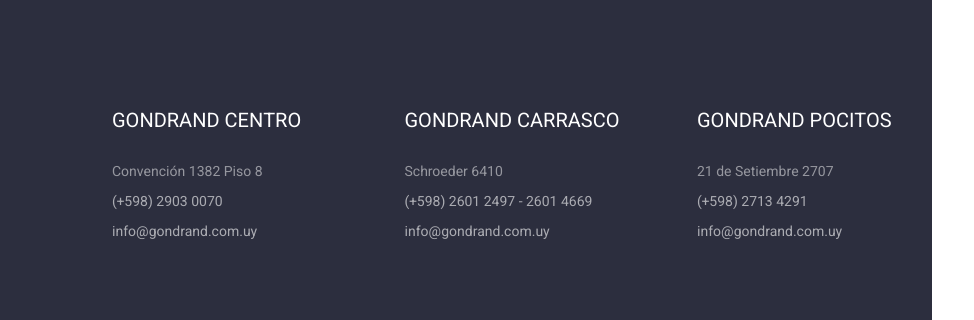
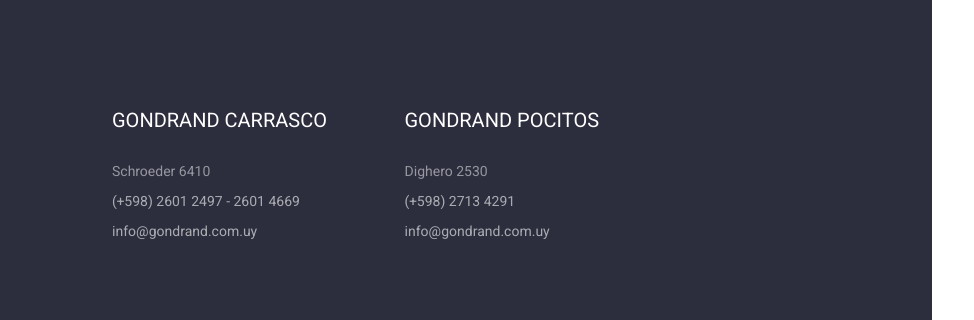
Before and after one commit to webtestuy/webtestuy.github.io, a plain HTML site: page index.html in a window 1280 px wide. Shown: the part 1734-2054 px from the top of the page, 348-1322 px from the left, 974 px wide, since content can reach past the window. Drawn offline with Linux system fonts and the light colour scheme; files whose address does not match are found by name.

Commit message:
direccion

```diff
--- a/index.html
+++ b/index.html
@@ -413,14 +413,14 @@
 							</ul>
 						</p>
 					</div>
-					<div class="col-md-3 col-md-push-1">
+					<!--div class="col-md-3 col-md-push-1">
 						<h4>GONDRAND CENTRO</h4>
 						<ul class="colorlib-footer-links">
 							<li>Convención 1382 Piso 8</li>
 							<li><a href="tel://(+598) 2903 0070">(+598) 2903 0070</a></li>
 							<li><a href="mailto:info@gondrand.com.uy">info@gondrand.com.uy</a></li>
 						</ul>
-					</div>
+					</div-->
 					<div class="col-md-3 col-md-push-1">
 						<h4>GONDRAND CARRASCO</h4>
 						<ul class="colorlib-footer-links">
@@ -432,7 +432,7 @@
 					<div class="col-md-3 col-md-push-1">
 							<h4>GONDRAND POCITOS</h4>
 							<ul class="colorlib-footer-links">
-								<li>21 de Setiembre 2707</li>
+								<li>Dighero 2530</li>
 								<li><a href="tel:// (+598) 2713 4291"> (+598) 2713 4291</a></li>
 								<li><a href="mailto:info@gondrand.com.uy">info@gondrand.com.uy</a></li>
 							</ul>
```
